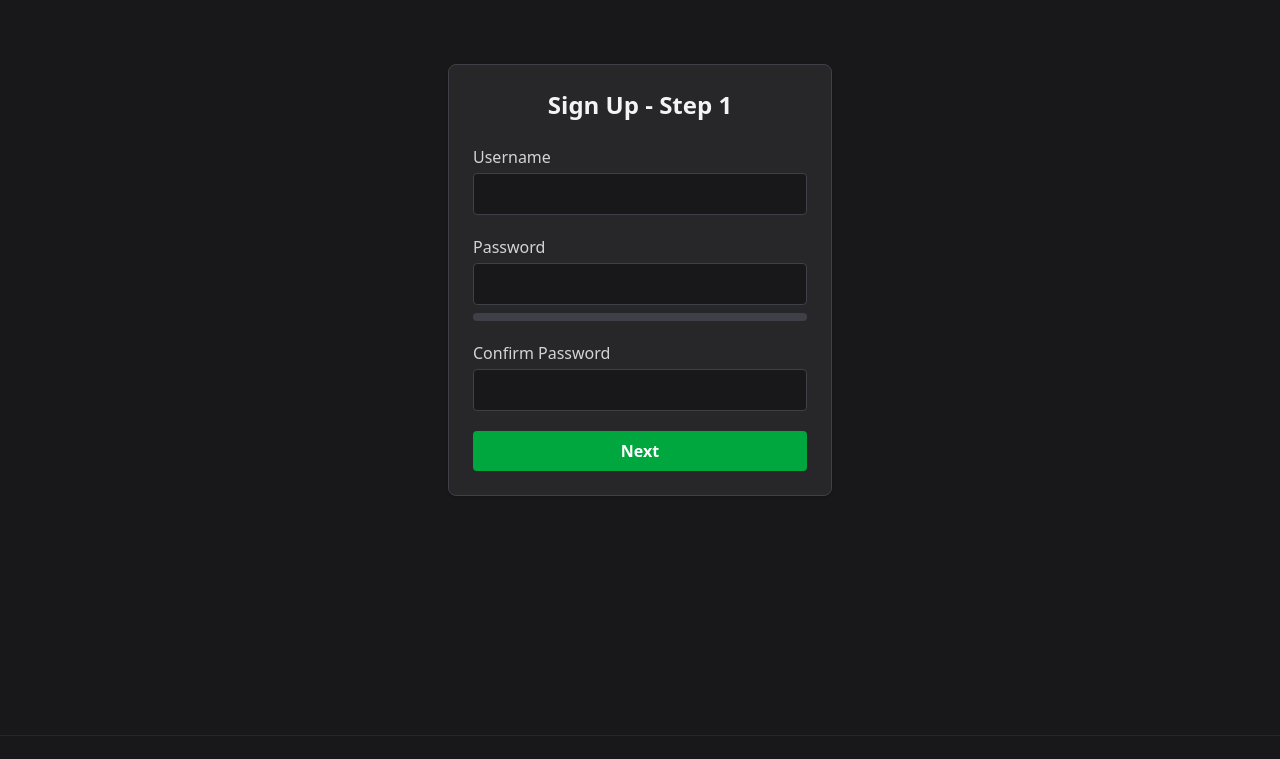
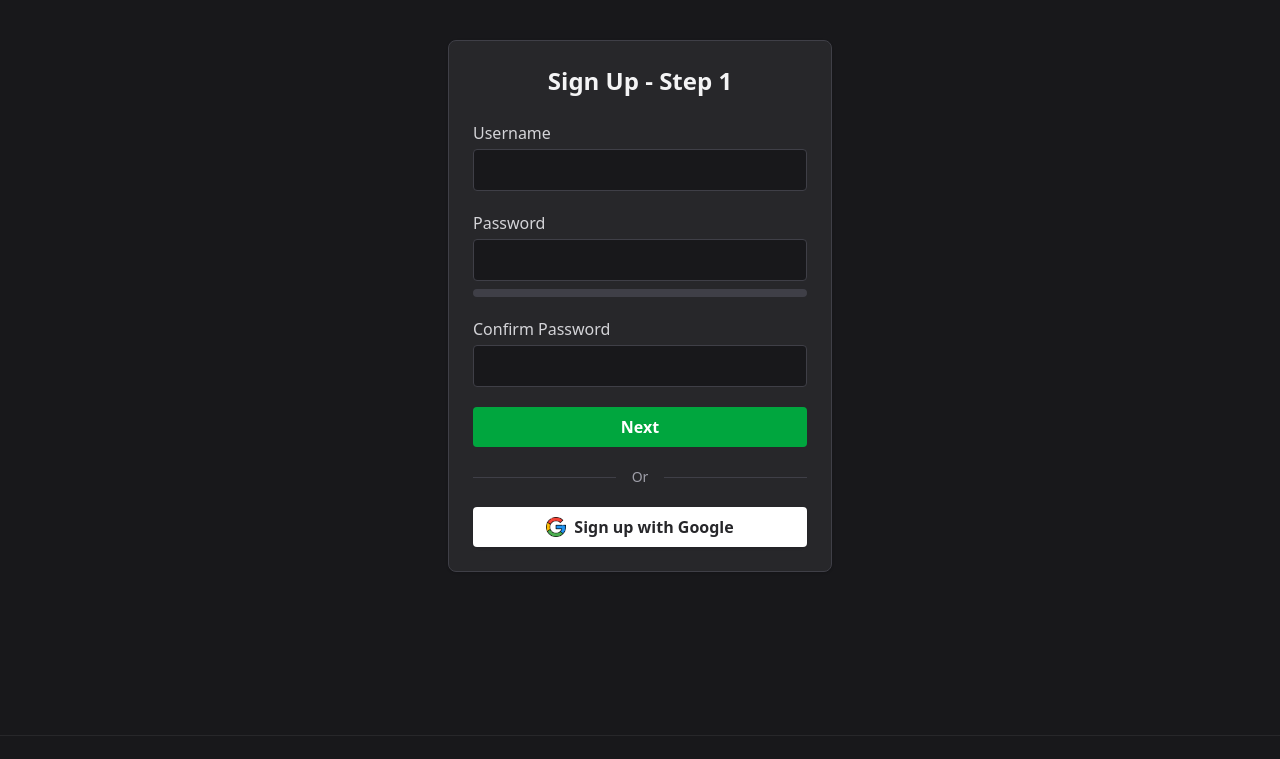
Before and after one commit to spkal01/CalorieTracker, a Flask app: page /signup in a window 1280 px wide. Shown: the top 759 px of the page. Run offline with Flask 3, Linux system fonts and the light colour scheme; parts of the project's set-up code (start-up, migrations or seed data) failed here and were passed over.

Commit message:
Init google oauth login

```diff
--- a/calorie_tracker/routes.py
+++ b/calorie_tracker/routes.py
@@ -3,6 +3,7 @@ import re
 import random
 import base64
 import cv2
+import secrets
 from datetime import datetime as dt
 
 from flask import (
@@ -27,6 +28,7 @@ from flask_mail import Message
 from itsdangerous import URLSafeTimedSerializer
 from email_validator import validate_email, EmailNotValidError
 import openai
+from flask_dance.contrib.google import google
 
 
 # Initialize SQLAlchemy
@@ -39,7 +41,11 @@ def read_image_base64(image_path):
 
 @app.before_request
 def require_login():
-    public_routes = ['login', 'signup', 'static', 'signup_verify', 'signup_email', 'forgot_password', 'reset_password', 'landing']  # Add other public endpoints if needed
+    public_routes = [
+        'login', 'signup', 'static', 'signup_verify', 'signup_email',
+        'forgot_password', 'reset_password', 'landing',
+        'login_google', 'google.login', 'google.authorized'
+    ]  # Add other public endpoints if needed
     if not current_user.is_authenticated and request.endpoint not in public_routes:
         return redirect(url_for('landing'))
 
@@ -612,3 +618,22 @@ def create_admin_user():
 @app.route('/landing')
 def landing():
     return render_template('landing.html')
+
+@app.route("/login/google")
+def login_google():
+    if not google.authorized:
+        return redirect(url_for("google.login"))
+    resp = google.get("/oauth2/v2/userinfo")
+    assert resp.ok, resp.text
+    info = resp.json()
+    # info contains 'email', 'name', etc.
+    user = User.query.filter_by(email=info["email"]).first()
+    if not user:
+        password = bcrypt.generate_password_hash(secrets.token_urlsafe(32)).decode('utf-8')
+        # Create a new user if not exists
+        user = User(username=info["email"], email=info["email"], password=password)  # You may want to handle password differently
+        db.session.add(user)
+        db.session.commit()
+    login_user(user)
+    flash("Logged in with Google!", "success")
+    return redirect(url_for("index"))
--- a/calorie_tracker/static/css/output.css
+++ b/calorie_tracker/static/css/output.css
@@ -285,14 +285,23 @@
       max-width: 96rem;
     }
   }
+  .mx-4 {
+    margin-inline: calc(var(--spacing) * 4);
+  }
   .mx-auto {
     margin-inline: auto;
   }
+  .my-2 {
+    margin-block: calc(var(--spacing) * 2);
+  }
   .mt-1 {
     margin-top: calc(var(--spacing) * 1);
   }
   .mt-2 {
     margin-top: calc(var(--spacing) * 2);
+  }
+  .mt-3 {
+    margin-top: calc(var(--spacing) * 3);
   }
   .mt-4 {
     margin-top: calc(var(--spacing) * 4);
@@ -904,6 +913,9 @@
   .text-zinc-500 {
     color: var(--color-zinc-500);
   }
+  .text-zinc-800 {
+    color: var(--color-zinc-800);
+  }
   .capitalize {
     text-transform: capitalize;
   }
@@ -1159,6 +1171,13 @@
     &:hover {
       @media (hover: hover) {
         background-color: var(--color-yellow-600);
+      }
+    }
+  }
+  .hover\:bg-zinc-100 {
+    &:hover {
+      @media (hover: hover) {
+        background-color: var(--color-zinc-100);
       }
     }
   }
--- a/calorie_tracker/templates/login/signup_step1.html
+++ b/calorie_tracker/templates/login/signup_step1.html
@@ -24,6 +24,18 @@
       </div>
       <button type="submit" class="w-full bg-green-600 hover:bg-green-700 text-white font-semibold py-2 px-4 rounded transition">Next</button>
     </form>
+    <div class="flex flex-col gap-3 mt-3">
+      <div class="flex items-center w-full my-2">
+        <hr class="flex-grow border-zinc-700">
+        <span class="mx-4 text-zinc-400 text-sm whitespace-nowrap">Or</span>
+        <hr class="flex-grow border-zinc-700">
+      </div>
+      <a href="{{ url_for('login_google') }}"
+         class="w-full flex items-center justify-center gap-2 bg-white text-zinc-800 font-semibold py-2 px-4 rounded shadow hover:bg-zinc-100 transition">
+        <img src="{{ url_for('static', filename='images/google-symbol.png') }}" class="w-5 h-5" alt="Google">
+        Sign up with Google
+      </a>
+    </div>
   </div>
 </div>
 <script>
--- a/requirements.txt
+++ b/requirements.txt
@@ -38,3 +38,4 @@ typing_extensions==4.13.2
 Werkzeug==3.1.3
 WTForms==3.1.2
 gunicorn==23.0.0
+Flask-Dance==7.1.0
```
Also changed, not shown: calorie_tracker/__init__.py (+8 -0 lines), calorie_tracker/templates/login/login.html (+7 -0 lines), calorie_tracker/static/images/google-symbol.png (added).
